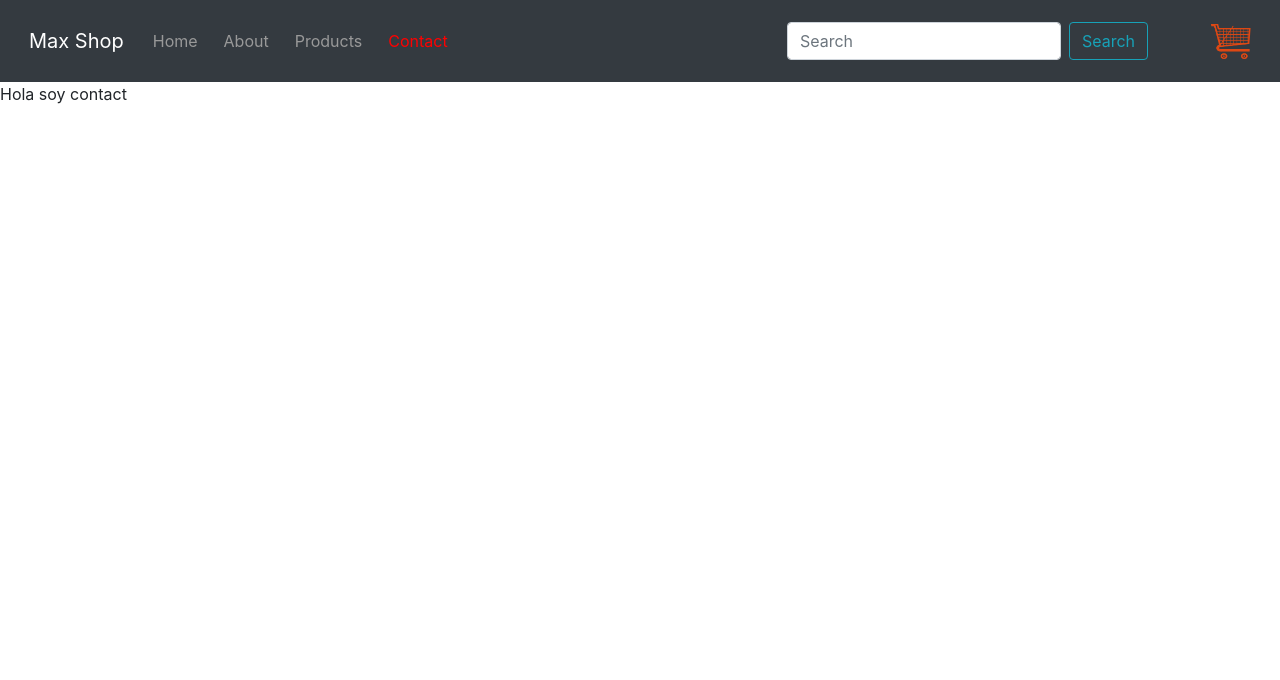
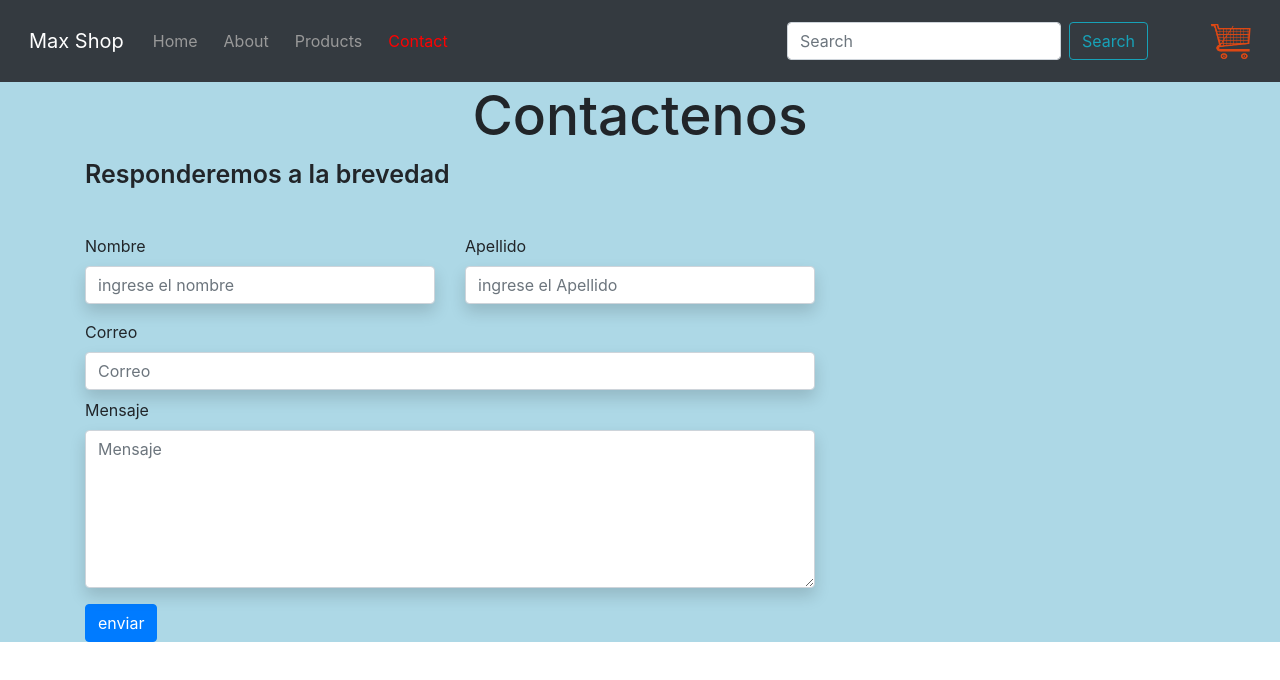
Before and after one commit to maxibarra/React-ProyectoFinal, a React (Create React App) app: page /contact in a window 1280 px wide. Shown: the top 680 px of the page. Built offline with nearby package versions, Linux system fonts and the light colour scheme.

Commit message:
agregue formulario y corregi errores en el cart

```diff
--- a/src/components/CartConteiner.js
+++ b/src/components/CartConteiner.js
@@ -54,6 +54,9 @@ function CartConteiner() {
               />
             );
           })}
+
+          <hr style={{border:"1px solid"}}></hr>
+
           <Row className="justify-content-end align-items-center">
             <Col>
             <Link to="/products">
--- a/src/components/CartItem.js
+++ b/src/components/CartItem.js
@@ -1,7 +1,7 @@
 import React from "react";
 import { Row, Col, Button } from "react-bootstrap";
 import UseCart  from "../CartContext"
-import { Link } from "react-router-dom";
+
 
 
 
@@ -12,11 +12,11 @@ function CartItem({nombre, precio, cantidad,total,id}) {
     return (
         <Row>
         <Col xs={2}>
-          <Link to="/">
+
           <Button variant="danger" onClick={()=>{removeFromCart({id})}}>
             <p className="text-white m-0">eliminar</p>
           </Button>
-          </Link>
+
         </Col>
 
         <Col xs={3}>
--- a/src/components/CartWidget.js
+++ b/src/components/CartWidget.js
@@ -5,7 +5,8 @@ import { Link } from "react-router-dom";
 function CartWidget() {
   return (
     <div className="shop-cart">
-      <Link to="/Cart">
+
+      <Link  to="/Cart">
         <img src="/assets/shop-cart.png" alt="shop-Cart" />
       </Link>
     </div>
--- /dev/null
+++ b/src/components/Formulario.js
@@ -0,0 +1,67 @@
+import React from "react";
+import { Row, Button, Col, Container, Form } from "react-bootstrap";
+
+function Formulario(){
+  return (
+
+      <Container fluid="md" >
+
+          <h2 style={{textAlign:"center",fontSize:"55px"}}> Contactenos </h2>
+
+          <p style={{fontWeight:"600",fontSize:"25px"}}>Responderemos a la brevedad</p>
+        <Form>
+          <Row>
+            <Col xs={4}>
+              <Form.Group  className="mt-4" controlId="formGroupName">
+                <Form.Label>Nombre</Form.Label>
+                <Form.Control className="form-control shadow"
+                  type="text"
+                  required
+                  placeholder="ingrese el nombre"
+                />
+              </Form.Group>
+            </Col>
+            <Col xs={4}>
+              <Form.Group  className="mt-4" controlId="formGroupApellido">
+                <Form.Label>Apellido</Form.Label>
+                <Form.Control className="form-control shadow"
+                  type="text"
+                  required
+                  placeholder="ingrese el Apellido"
+                />
+              </Form.Group>
+            </Col>
+          </Row>
+          <Row>
+            <Col xs={8}>
+              <Form.Group className="mb-2" controlId="formGroupEmail">
+                <Form.Label>Correo</Form.Label>
+                <Form.Control className="form-control shadow" type="email" required placeholder="Correo" />
+              </Form.Group>
+            </Col>
+            <Col xs={8}>
+              <Form.Group
+                className="mb-3"
+                controlId="exampleForm.ControlTextarea1"
+              >
+                <Form.Label> Mensaje </Form.Label>
+                <Form.Control
+                className="form-control shadow"
+                  as="textarea"
+                  cols={6}
+                  rows={6}
+                  placeholder="Mensaje"
+                />
+              </Form.Group>
+            </Col>
+          </Row>
+          <Button variant="primary" type="submit">
+            enviar
+          </Button>
+        </Form>
+      </Container>
+
+  );
+}
+
+export default Formulario;
--- a/src/components/ItemCount.js
+++ b/src/components/ItemCount.js
@@ -88,7 +88,7 @@ const ItemCount = ({producto}) => {
         </div>{" "}
       </div>
       <div>
-        {count != 0 ? (
+        {count !== 0 ? (
           <Link to="/Cart">
             <Card.Link>
               <button
--- a/src/components/ItemDetail.js
+++ b/src/components/ItemDetail.js
@@ -7,7 +7,7 @@ const ItemDetail = () => {
   const { id } = useParams();
 
 
-  const [detalle, setDetalle] = useState([null]);
+  const [detalle, setDetalle] = useState([]);
 
   useEffect(() => {
     obtenerDetalle();
--- a/src/components/NavBar.js
+++ b/src/components/NavBar.js
@@ -3,7 +3,7 @@ import { Navbar, Nav, Form, FormControl, Button } from "react-bootstrap";
 import { NavLink } from "react-router-dom";
 import CartWidget from "./CartWidget";
 import "../styles/NavBar.css";
-import { Link } from "react-router-dom";
+
 
 function NavBar() {
   return (
@@ -20,10 +20,8 @@ function NavBar() {
       <Form inline>
         <FormControl type="text" placeholder="Search" className="mr-sm-2" />
         <Button variant="outline-info">Search</Button>
-
-        <CartWidget />
-
       </Form>
+      <CartWidget />
     </Navbar>
   );
 }
--- a/src/pages/Cart.js
+++ b/src/pages/Cart.js
@@ -1,30 +1,32 @@
 import React from "react";
-import { Container, Row, Col, Button } from "react-bootstrap";
+import { Container, Row, Col} from "react-bootstrap";
 import CartConteiner from "../components/CartConteiner";
 import { Link } from "react-router-dom";
+import UseCart from "../CartContext";
 
 function Cart() {
+  const { cart } = UseCart();
+
   return (
     <>
       <Container fluid className="bg-cart">
         <Row className="align-items-center h-100">
-          <Col xs lg={4} md={6} className="ml-auto">
+          <Col xs lg={7} md={6} className="ml-auto">
             <div className="container-main-all-texts">
-              <h1 className="font-weight-bold cursive text-primary">
-                Su Carrito
-              </h1>
+              <h1 className="font-weight-bold cursive text-primary">Carrito</h1>
             </div>
-            </Col>
-            <Col xs lg={2} md={6} className="ml-auto">
-              <Link to="./products">
-                <Button>Seguir Comprando</Button>
-              </Link>
-            </Col>
-        </Row>
-        <Row>
-        <Col xs lg={12} md={6} className="ml-auto">
+          </Col>
+
+          <Col xs lg={8} md={6} className="ml-auto">
             <div className="container-main-all-texts">
-              <CartConteiner />
+              {cart.length !== 0 ? (
+                <CartConteiner />
+              ) : (
+                <p className="font-weight-bold cursive">
+                  Su carrito se encuentra vacio, para comprar presione
+                  <Link to="./products">AQUI</Link>
+                </p>
+              )}
             </div>
           </Col>
         </Row>
--- a/src/pages/Contact.js
+++ b/src/pages/Contact.js
@@ -1,11 +1,12 @@
 import React from 'react'
+import Formulario from '../components/Formulario'
 
-function Contact() {
+function Contacto() {
     return (
-        <div>
-            Hola soy contact
+        <div style={{background:"lightBlue"}} >
+            <Formulario />
         </div>
     )
 }
 
-export default Contact
+export default Contacto
--- a/src/routers/AppRouter.js
+++ b/src/routers/AppRouter.js
@@ -15,9 +15,9 @@ function AppRouter() {
       <Switch>
         <Route exact path="/" component={Home} />
         <Route path="/About" component={About} />
-        <Route path="/Products" component={Products} />
-        <Route path="/Contact" component={Contact} />
-        <Route path="/Cart" component={Cart} />
+        <Route path="/products" component={Products} />
+        <Route path="/contact" component={Contact} />
+        <Route path="/cart" component={Cart} />
         <Route path="/ItemDetail/:id" component={ItemDetail} />
       </Switch>
     </Router>
```
